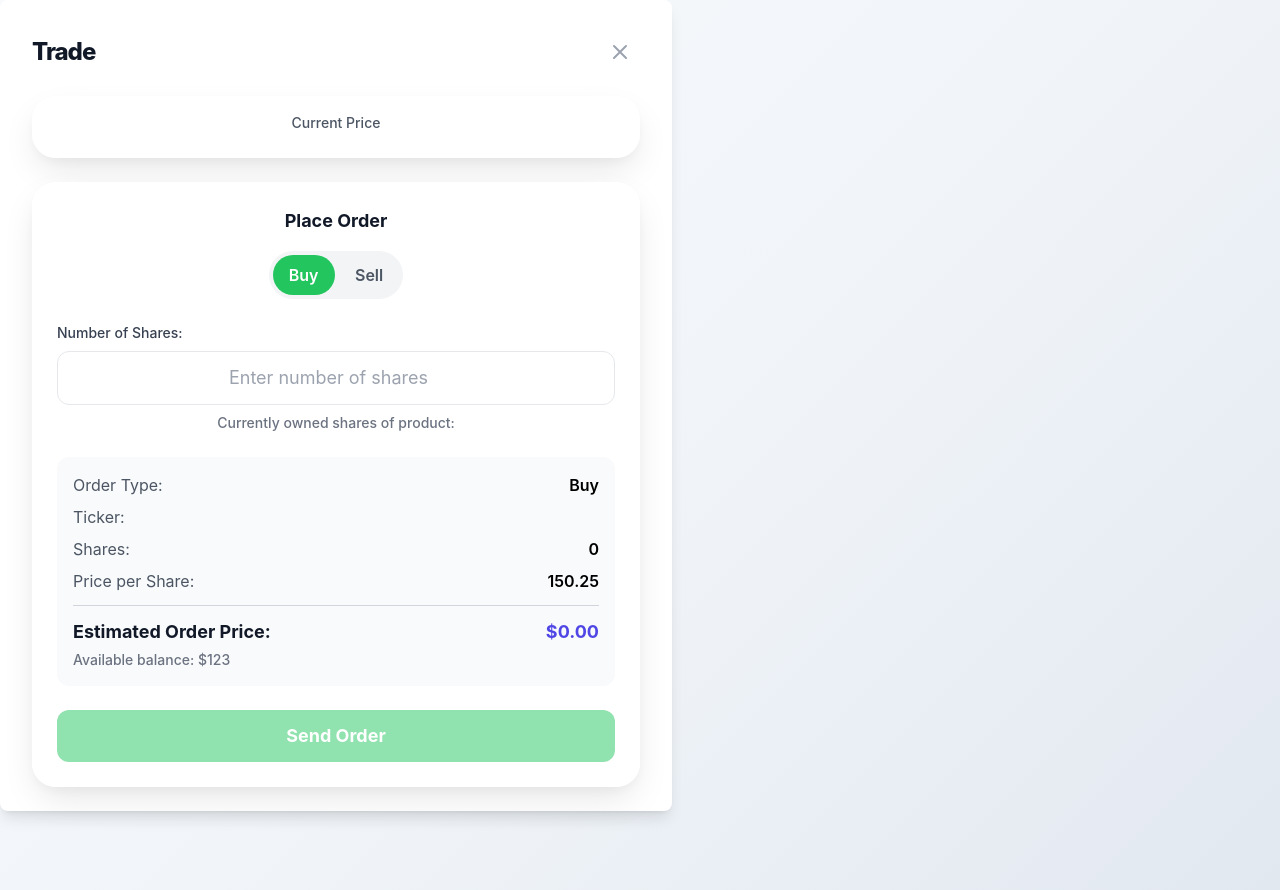
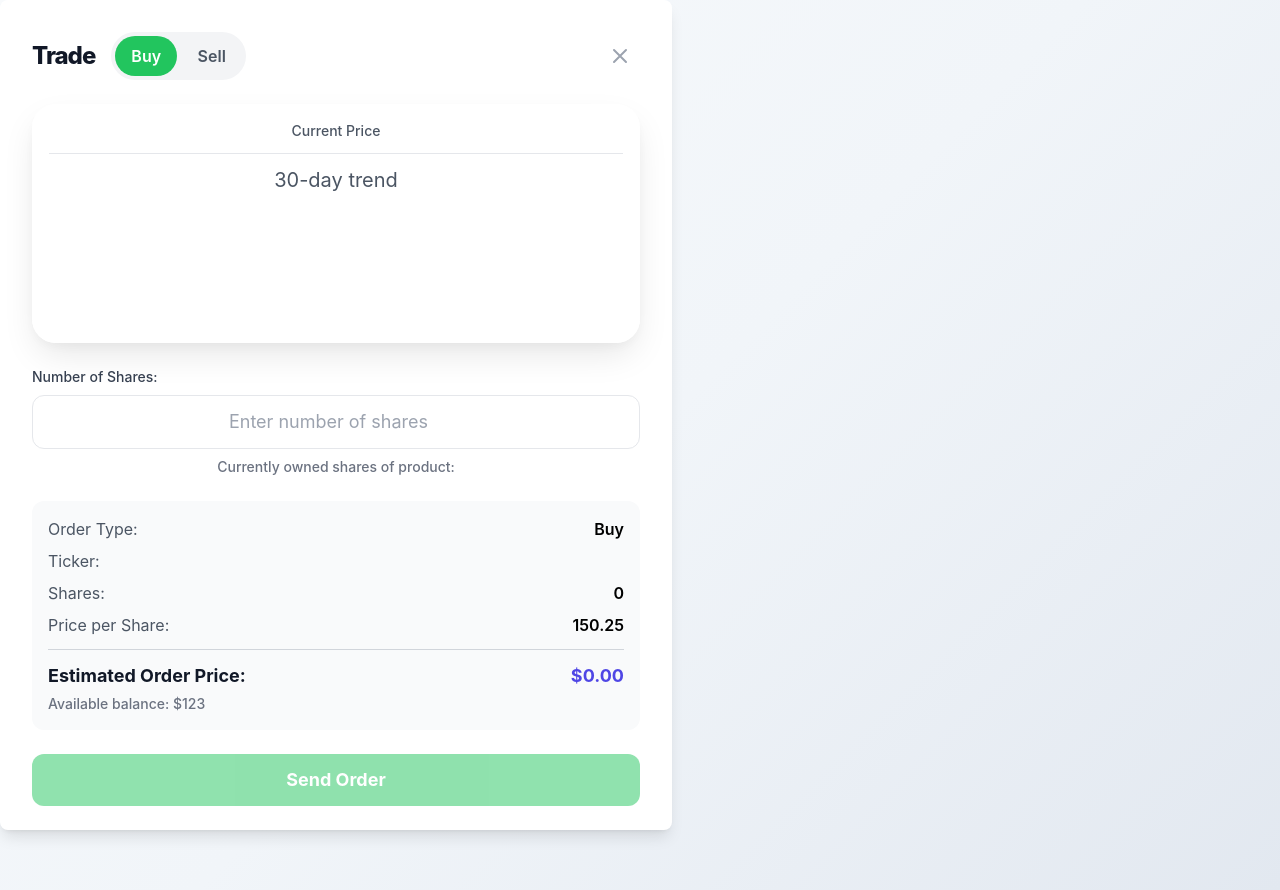
Before and after one commit to anamitsutani/portfolio_manager_team03, a Flask app: template templates/trade.html in a window 1280 px wide. Run offline with Flask 3, Linux system fonts and the light colour scheme; the template is opened without the code that fills it, so the values that code supplies are empty; some libraries are stand-ins or nearby versions.

Commit message:
adding the little chart

```diff
--- a/static/scripts/trade.js
+++ b/static/scripts/trade.js
@@ -64,6 +64,8 @@ openBtns.forEach((btn) => {
                 showFeedbackAlert("Ticker Lookup", error, false);
                 currentShares.textContent = 'N/A'
             }
+            // draw ticker sparkline using /api/history (1mo)
+            try { renderTickerSparkline(window.ticker); } catch(_) {}
         }
         if (priceSelector) {
             const priceText = priceSelector.textContent.trim();
@@ -183,6 +185,116 @@ sellToggle.addEventListener('click', () => {
 // Initialize price display
 orderPricePerShare.textContent = `${currentPrice.toFixed(2)}`;
 
+// Resolve current active ticker from multiple possible sources
+function getActiveTicker() {
+  const h = document.getElementById('ticker-symbol')?.textContent?.trim();
+  const o = document.getElementById('order-ticker')?.textContent?.trim();
+  const w = (typeof window.ticker === 'string') ? window.ticker.trim() : '';
+  return w || o || h || '';
+}
+
+// Observe ticker text changes to redraw sparkline (covers lookup flows)
+const tickerNode = document.getElementById('ticker-symbol');
+if (tickerNode) {
+  const mo = new MutationObserver(() => {
+    const sym = getActiveTicker();
+    if (sym) renderTickerSparkline(sym);
+  });
+  mo.observe(tickerNode, { childList: true, characterData: true, subtree: true });
+}
+
+// Also attempt a draw once DOM is ready as a fallback
+document.addEventListener('DOMContentLoaded', () => {
+  const sym = getActiveTicker();
+  if (sym) renderTickerSparkline(sym);
+});
+
+// Render a minimal sparkline for the selected ticker using History endpoint
+async function renderTickerSparkline(symbol) {
+  const svg = document.getElementById('ticker-sparkline');
+  if (!svg || !symbol) return;
+  try {
+    const url = `http://127.0.0.1:5000/api/history?symbol=${encodeURIComponent(symbol)}&period=1mo`;
+    const res = await fetch(url);
+    if (!res.ok) { svg.innerHTML = ''; return; }
+    const data = await res.json();
+    const rows = Array.isArray(data?.history) ? data.history : [];
+    // Sort by Date ascending if present
+    rows.sort((a,b)=>{
+      const da = new Date(a.Date || a.date || 0).getTime();
+      const db = new Date(b.Date || b.date || 0).getTime();
+      return (isNaN(da)||isNaN(db)) ? 0 : da - db;
+    });
+    const values = rows
+      .map(r => Number(r.Close ?? r.close ?? r.AdjClose ?? r.adjclose ?? r.ClosePrice ?? r.close_price))
+      .filter(Number.isFinite);
+    const startLbl = document.getElementById('sparkline-start');
+    const endLbl = document.getElementById('sparkline-end');
+    if (!values.length) {
+      // placeholder flat line across full width
+      const w = svg.clientWidth || 600; const h = parseInt(svg.getAttribute('height')) || 120;
+      const pad = 8; const y = h - pad;
+      svg.setAttribute('viewBox', `0 0 ${w} ${h}`);
+      if (startLbl) startLbl.textContent = '';
+      if (endLbl) { endLbl.textContent = ''; endLbl.classList.remove('text-green-600','text-red-600'); }
+      svg.innerHTML = `<path d="M ${pad} ${y} L ${w - pad} ${y}" fill="none" stroke="#e5e7eb" stroke-width="1.5" stroke-linecap="round"/>`;
+      return;
+    }
+    const min = Math.min(...values), max = Math.max(...values), range = max - min || 1;
+    const series = values.length === 1 ? [values[0], values[0]] : values;
+    // Start/End labels + percentage change
+    const startVal = values[0];
+    const endVal = values[values.length-1];
+    const pct = startVal ? ((endVal - startVal) / startVal) * 100 : 0;
+    if (startLbl) startLbl.textContent = `$${(startVal).toFixed(2)}`;
+    if (endLbl) {
+      endLbl.textContent = `$${(endVal).toFixed(2)} (${pct>=0?'+':''}${pct.toFixed(1)}%)`;
+      endLbl.classList.remove('text-green-600','text-red-600');
+      endLbl.classList.add(pct >= 0 ? 'text-green-600' : 'text-red-600');
+    }
+    const w = svg.clientWidth || 600; const h = parseInt(svg.getAttribute('height')) || 120; const pad = 8;
+    svg.setAttribute('viewBox', `0 0 ${w} ${h}`);
+    let d = '';
+    series.forEach((v, i) => {
+      const x = pad + (i / (series.length - 1)) * (w - pad * 2);
+      const y = (h - pad) - ((v - min) / range) * (h - pad * 2);
+      d += (i ? ' L ' : ' M ') + x + ' ' + y;
+    });
+    // Endpoint markers and inline value labels
+    const n = series.length;
+    const xAt = (i) => pad + (i / (n - 1)) * (w - pad * 2);
+    const yAt = (val) => (h - pad) - ((val - min) / range) * (h - pad * 2);
+    const x0 = xAt(0), y0 = yAt(series[0]);
+    const xN = xAt(n - 1), yN = yAt(series[n - 1]);
+    svg.innerHTML = `
+      <path d="${d.trim()}" fill="none" stroke="#3b82f6" stroke-width="1.5" stroke-linecap="round"/>
+      <circle cx="${x0}" cy="${y0}" r="2" fill="#9CA3AF"/>
+      <circle cx="${xN}" cy="${yN}" r="2" fill="#9CA3AF"/>
+    `;
+  } catch (e) {
+    // fallback placeholder on error
+    const w = svg.clientWidth || 600; const h = parseInt(svg.getAttribute('height')) || 120; const pad = 8; const y = h - pad;
+    svg.setAttribute('viewBox', `0 0 ${w} ${h}`);
+    svg.innerHTML = `<path d="M ${pad} ${y} L ${w - pad} ${y}" fill="none" stroke="#e5e7eb" stroke-width="1.5" stroke-linecap="round"/>`;
+    const startLbl = document.getElementById('sparkline-start');
+    const endLbl = document.getElementById('sparkline-end');
+    if (startLbl) startLbl.textContent = '';
+    if (endLbl) { endLbl.textContent = ''; endLbl.classList.remove('text-green-600','text-red-600'); }
+    console.error('ticker sparkline error', e);
+  }
+}
+
+// Re-render on resize if modal is open
+let sparklineResizeTimeout;
+window.addEventListener('resize', () => {
+  clearTimeout(sparklineResizeTimeout);
+  sparklineResizeTimeout = setTimeout(() => {
+    if (!tradeModal.classList.contains('hidden') && window.ticker) {
+      renderTickerSparkline(window.ticker);
+    }
+  }, 150);
+});
+
 // Dismiss feedback
 const dismissFeedback = () => {
     if (alertBox) {
--- a/templates/trade.html
+++ b/templates/trade.html
@@ -10,13 +10,21 @@
 <body>
     <div class="fixed z-40 container mx-auto px-4 py-4 bg-white max-w-2xl rounded-lg shadow-lg">
 
-    <!-- Header -->
+    <!-- Header with Buy/Sell toggle -->
     <header class="px-4 py-4">
         <div class="flex justify-between items-center">
-            <div class="text-left">
+            <div class="flex items-center gap-4">
                 <h1 class="text-2xl font-extrabold text-gray-900 tracking-tight" style="letter-spacing:-1px;">
                     Trade <span class="text-indigo-600" id="ticker-symbol"></span>
                 </h1>
+                <div class="bg-gray-100 p-1 rounded-full">
+                    <button id="buy-toggle" class="px-4 py-2 rounded-full font-semibold transition-all duration-200 bg-green-500 text-white">
+                        Buy
+                    </button>
+                    <button id="sell-toggle" class="px-4 py-2 rounded-full font-semibold transition-all duration-200 text-gray-600 hover:text-gray-900">
+                        Sell
+                    </button>
+                </div>
             </div>
             <div class="flex items-center">
                 <button class="p-2 text-gray-400 hover:text-gray-600 transition-colors" onclick="closeModal()">
@@ -29,31 +37,20 @@
     </header>
 
     <div class="px-4 py-2">
-        <!-- Current Price Section -->
+        <!-- Current Price + 30-day Trend in one section -->
         <div class="glass p-4 mb-6">
-            <div class="text-center">
-                <p class="text-sm font-medium text-gray-600 mb-2">Current Price</p>
-                <p class="text-3xl font-bold text-gray-900" id="current-price"></p>
+            <div class="text-center mb-2">
+                <p class="text-sm font-medium text-gray-600">Current Price</p>
+                <p class="text-3xl text-gray-900" id="current-price"></p>
+            </div>
+            <hr class="my-3 border-gray-200">
+            <p class="text-xl text-gray-600 text-center mb-2">30-day trend</p>
+            <svg id="ticker-sparkline" class="w-full" height="120" preserveAspectRatio="none"></svg>
+            <div class="flex justify-between text-xs text-gray-500 mt-1">
+                <span id="sparkline-start"></span>
+                <span id="sparkline-end"></span>
             </div>
         </div>
-
-        <!-- Trading Interface -->
-        <div class="glass p-6">
-            <h2 class="text-lg font-bold text-gray-900 mb-4 text-center">Place Order</h2>
-
-            <!-- Buy/Sell Toggle -->
-            <div class="mb-6">
-                <div class="flex justify-center">
-                    <div class="bg-gray-100 p-1 rounded-full">
-                        <button id="buy-toggle" class="px-4 py-2 rounded-full font-semibold transition-all duration-200 bg-green-500 text-white">
-                            Buy
-                        </button>
-                        <button id="sell-toggle" class="px-4 py-2 rounded-full font-semibold transition-all duration-200 text-gray-600 hover:text-gray-900">
-                            Sell
-                        </button>
-                    </div>
-                </div>
-            </div>
 
             <!-- Shares Input -->
             <div class="mb-2">
```
